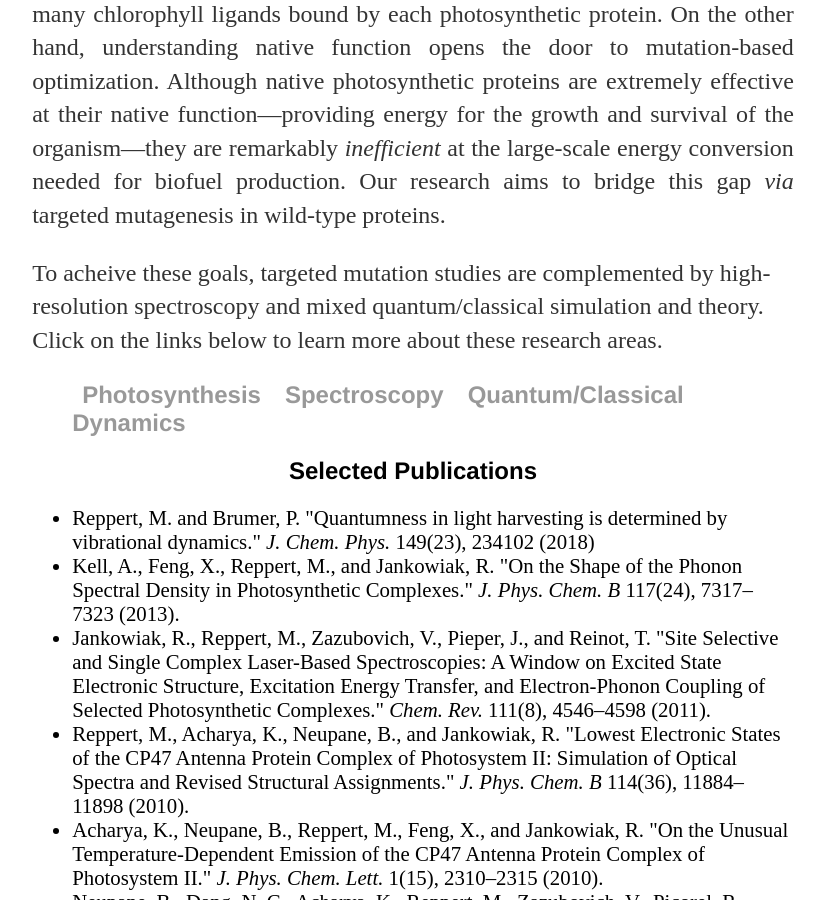
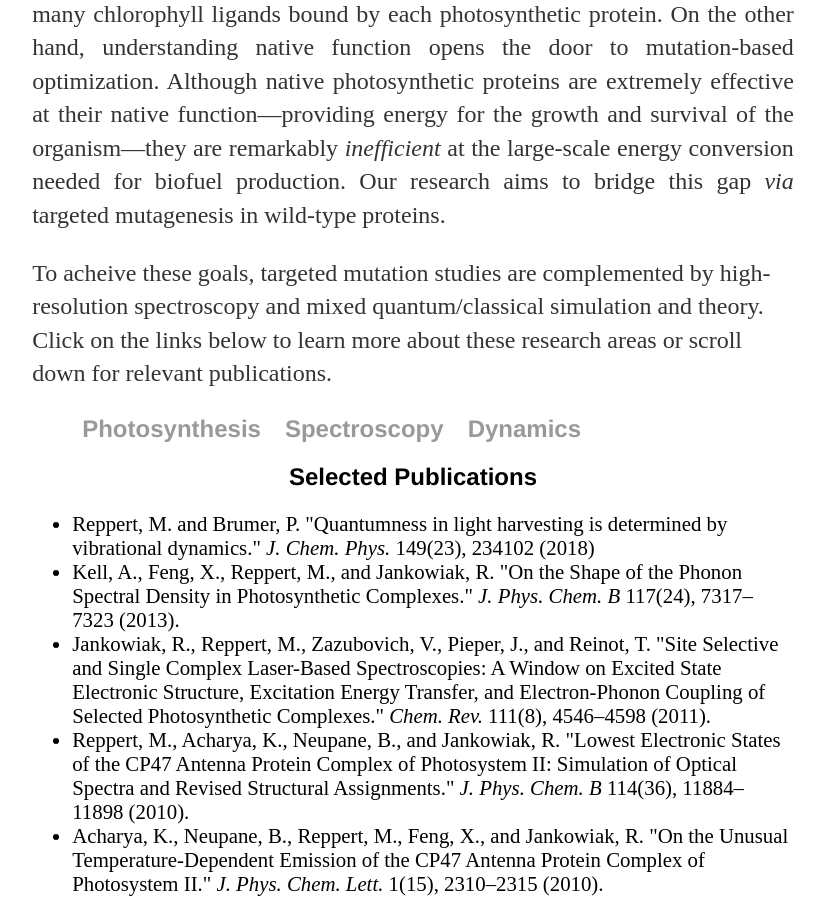
Before and after one commit to mreppert/mreppert.github.io, a Jekyll site: the page built from publications/photosynthesis/index.html, in a window 1280 px wide and 900 px high, scrolled down 666 px. Shown: the whole window, without its empty margins (227-1052 px from the left). Built offline with Jekyll 4.4.1, drawn with Linux system fonts in a browser that asks for light colours.

Commit message:
Update index.html

```diff
--- a/publications/photosynthesis/index.html
+++ b/publications/photosynthesis/index.html
@@ -32,16 +32,16 @@ ul#menu li {
 
     <p>Unfortunately, there's a problem: Photosynthetic organisms are optimized in nature for competition, not efficiency. As a result, wild-type photosynthesis is in fact grossly <i>in</i>efficient at industrial-scale energy harvesting. A major problem is that organisms out-compete each other for solar energy: in a solar bioreactor, for example, cells near the top of the culture tend to capture far more light than they can process, while cells deeper in the culture are starved for energy.  </p>-->
 
-    <img src="/publications/photosynthesis/optimization_schematic.jpg" alt="Photosynthesis Research Schematic" style="width:60%; height:auto; margin-left:auto; margin-right: auto;">
+    <img src="/publications/photosynthesis/optimization_schematic.jpg" alt="Photosynthesis Research Schematic" style="width:60%; height:auto; margin-left:auto; margin-right:auto;">
 
     <p style="text-align:justify;">Our group works to understand and control biological photosynthesis through site-specific mutagenesis in photosynthetic proteins. On the one hand, this work targets a quantitative understanding of <i>native</i> photosystem function at the molecular level, especially the optical properties and functional role of the many chlorophyll ligands bound by each photosynthetic protein. On the other hand, understanding native function opens the door to mutation-based optimization. Although native photosynthetic proteins are extremely effective at their native function&mdash;providing energy for the growth and survival of the organism&mdash;they are remarkably <i>inefficient</i> at the large-scale energy conversion needed for biofuel production. Our research aims to bridge this gap <i>via</i> targeted mutagenesis in wild-type proteins.</p>
 
-    <p>To acheive these goals, targeted mutation studies are complemented by high-resolution spectroscopy and mixed quantum/classical simulation and theory. Click on the links below to learn more about these research areas.
+    <p>To acheive these goals, targeted mutation studies are complemented by high-resolution spectroscopy and mixed quantum/classical simulation and theory. Click on the links below to learn more about these research areas or scroll down for relevant publications.
 
     <ul id="menu">
         <li><a href="http://mreppert.github.io/publications/photosynthesis">Photosynthesis</a></li>
         <li><a href="http://mreppert.github.io/publications/spectroscopy">Spectroscopy</a></li>
-        <li><a href="http://mreppert.github.io/publications/dynamics">Quantum/Classical Dynamics</a></li>
+        <li><a href="http://mreppert.github.io/publications/dynamics">Dynamics</a></li>
     </ul>
 
 <h2>Selected Publications</h2>
```
